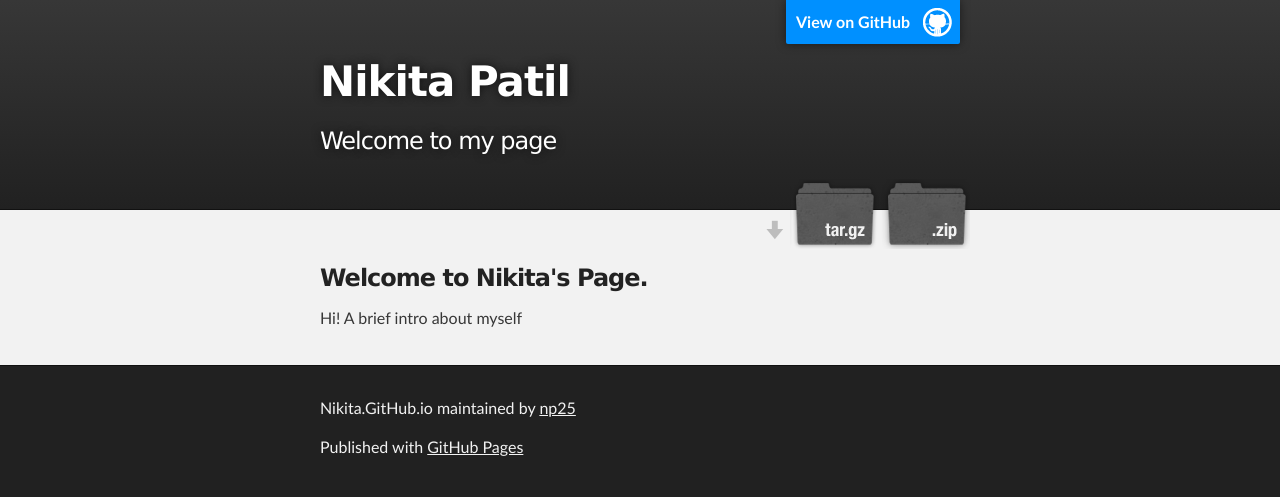
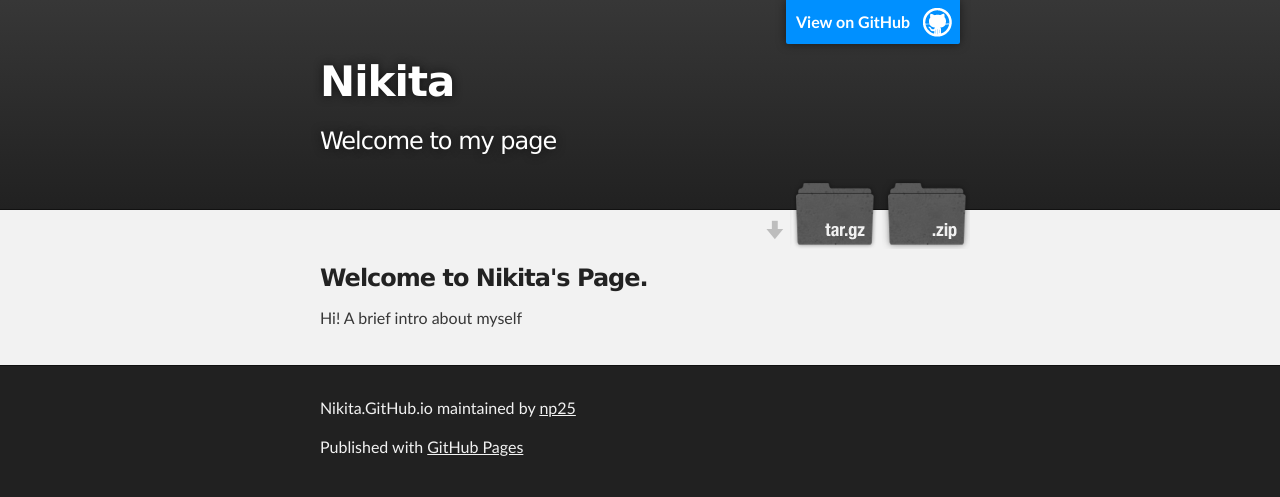
Before and after one commit to np25/nikita.github.io, a plain HTML site: page index.html in a window 1280 px wide. Drawn offline with Linux system fonts and the light colour scheme.

Commit message:
Update index.html

```diff
--- a/index.html
+++ b/index.html
@@ -8,7 +8,7 @@
 
     <link rel="stylesheet" type="text/css" media="screen" href="stylesheets/stylesheet.css">
 
-    <title>Nikita.GitHub.io</title>
+    <title>Nikita Patil</title>
   </head>
 
   <body>
@@ -18,7 +18,7 @@
         <header class="inner">
           <a id="forkme_banner" href="https://github.com/np25/nikita.github.io">View on GitHub</a>
 
-          <h1 id="project_title">Nikita Patil</h1>
+          <h1 id="project_title">Nikita</h1>
           <h2 id="project_tagline">Welcome to my page</h2>
 
             <section id="downloads">
```
